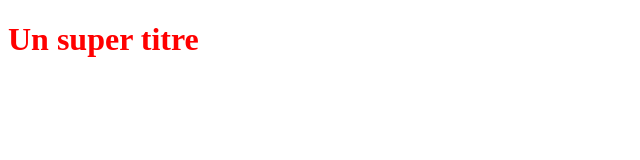
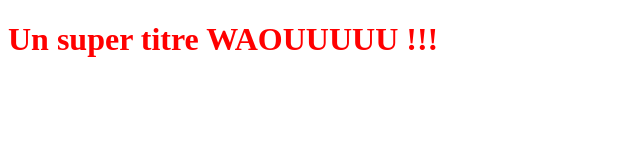
Before and after one commit to youngcoder221/SamaDep-tDistant, a plain HTML site: page index.html in a window 1280 px wide. Shown: the whole page, without its empty margins (0-640 px from the left). Drawn offline with Linux system fonts and the light colour scheme.

Commit message:
Modification du h1

```diff
--- a/index.html
+++ b/index.html
@@ -5,6 +5,6 @@
    <link rel="stylesheet" type="text/css" href="styles.css">
 </head>
 <body>
-   <h1>Un super titre</h1>
+   <h1>Un super titre WAOUUUUU !!!</h1>
 </body>
 </html>
```
